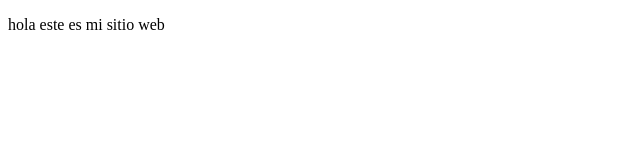
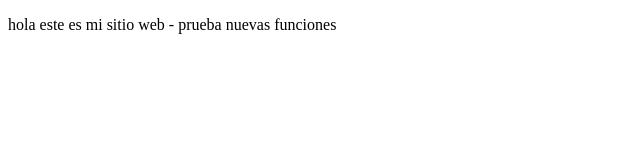
Before and after one commit to jhonnynieto2018/personalprojects, a plain HTML site: page index.html in a window 1280 px wide. Shown: the whole page, without its empty margins (0-640 px from the left). Drawn offline with Linux system fonts and the light colour scheme.

Commit message:
cambios agregamos sitio de cambios

```diff
--- a/index.html
+++ b/index.html
@@ -7,6 +7,6 @@
     <title>HOLA MUNDO</title>
 </head>
 <body>
-    <p>hola este es mi sitio web</p>
+    <p>hola este es mi sitio web - prueba nuevas funciones</p>
 </body>
 </html>
```
